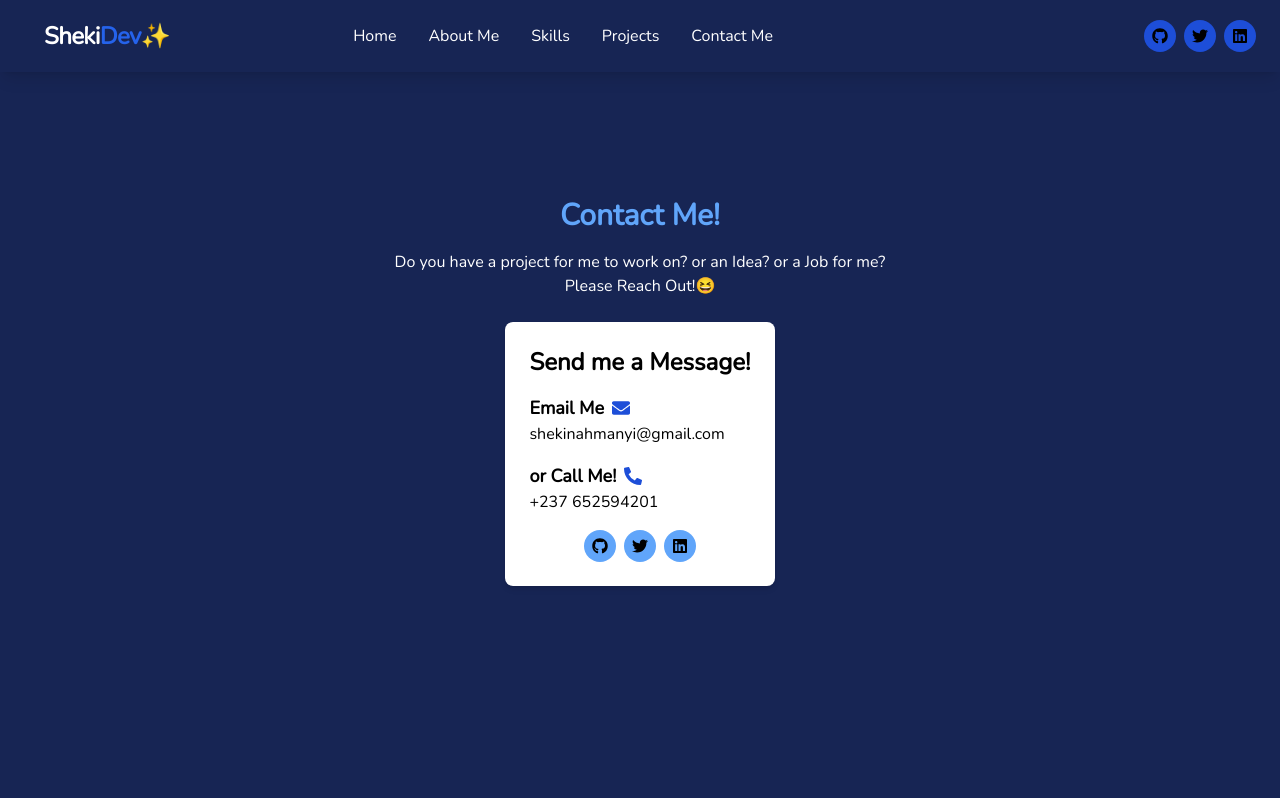
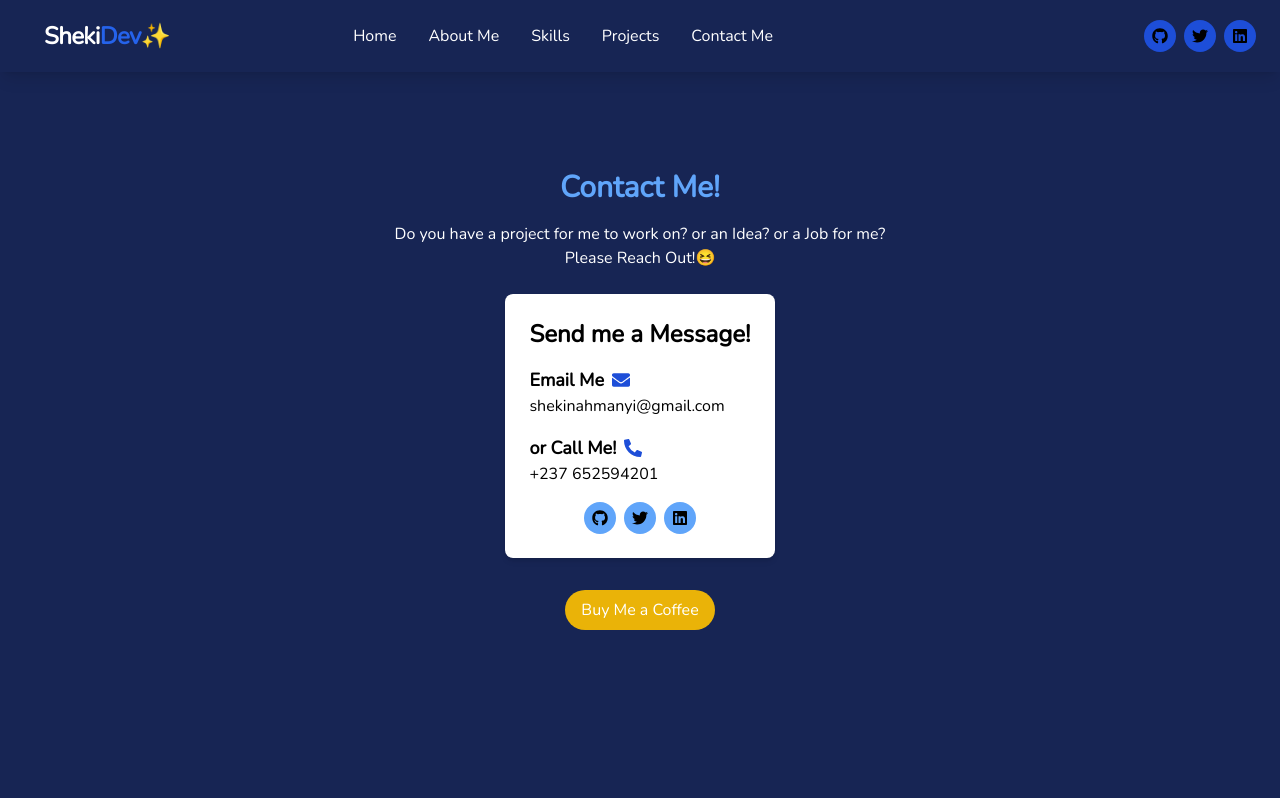
Before and after one commit to shekinahmanyi/portfolio-website2, a React (Create React App) app in the folder portfolio-site/: page /contact in a window 1280 px wide. Shown: the top 798 px of the page. Built offline with nearby package versions, Linux system fonts and the light colour scheme.

Commit message:
added buy me a coffee

```diff
--- a/portfolio-site/src/pages/Contact.jsx
+++ b/portfolio-site/src/pages/Contact.jsx
@@ -15,10 +15,13 @@ function Contact() {
           Contact Me!
         </h1>
         <p className="text-white text-center text-base p-4">
-          Do you have a project for me to work on? or an Idea? or a Job for me? <br /> Please Reach Out!😆
+          Do you have a project for me to work on? or an Idea? or a Job for me?{" "}
+          <br /> Please Reach Out!😆
         </p>
         <div className="max-w-md bg-white p-6 rounded-lg shadow-md mt-2 mb-4">
-          <p className="font-bold text-center text-2xl mb-4">Send me a Message!</p>
+          <p className="font-bold text-center text-2xl mb-4">
+            Send me a Message!
+          </p>
           <h2 className="text-lg font-bold flex items-center">
             <span className="mr-2">Email Me</span>
             <FaEnvelope className="text-blue-700" />
@@ -57,6 +60,14 @@ function Contact() {
             </a>
           </div>
         </div>
+        <a
+          href="https://www.buymeacoffee.com/shekinahmanyi"
+          target="_blank"
+          rel="noopener noreferrer"
+          className="bg-yellow-500 hover:bg-yellow-600 text-white py-2 px-4 rounded-full transition-colors duration-300 flex items-center space-x-4 mt-4"
+        >
+          <span>Buy Me a Coffee</span>
+        </a>
       </div>
     </div>
   );
```
